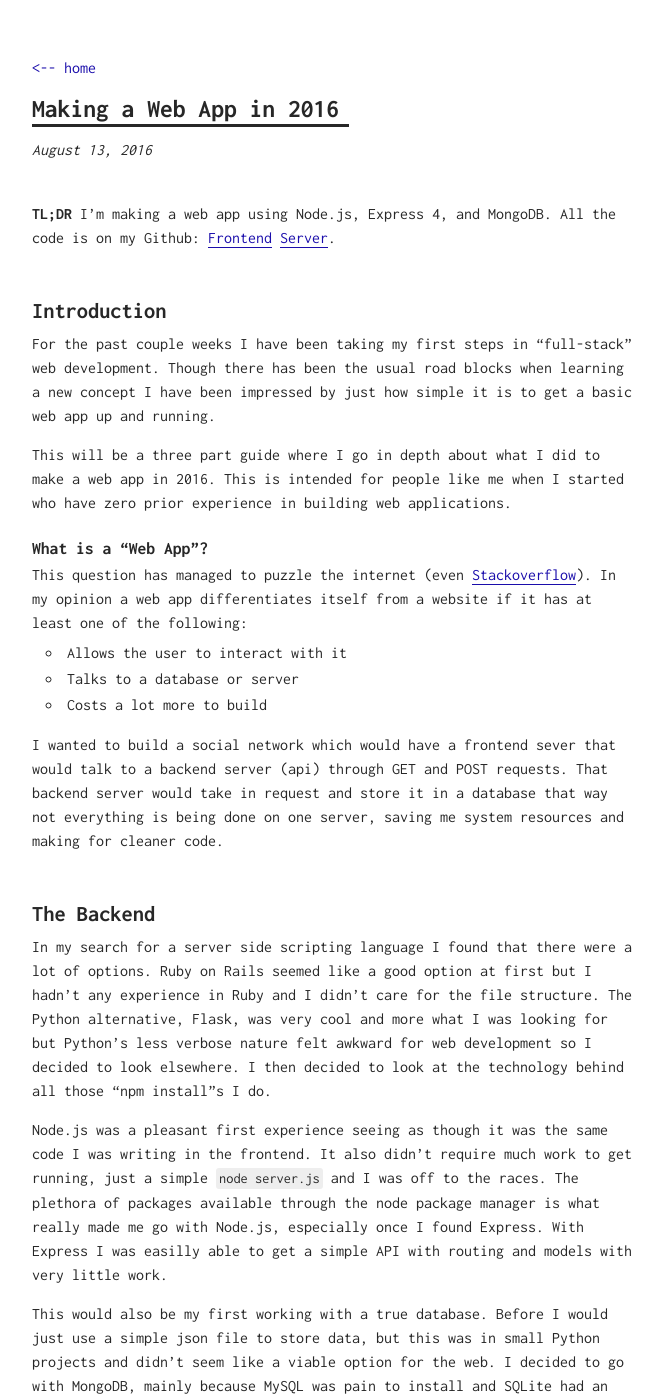
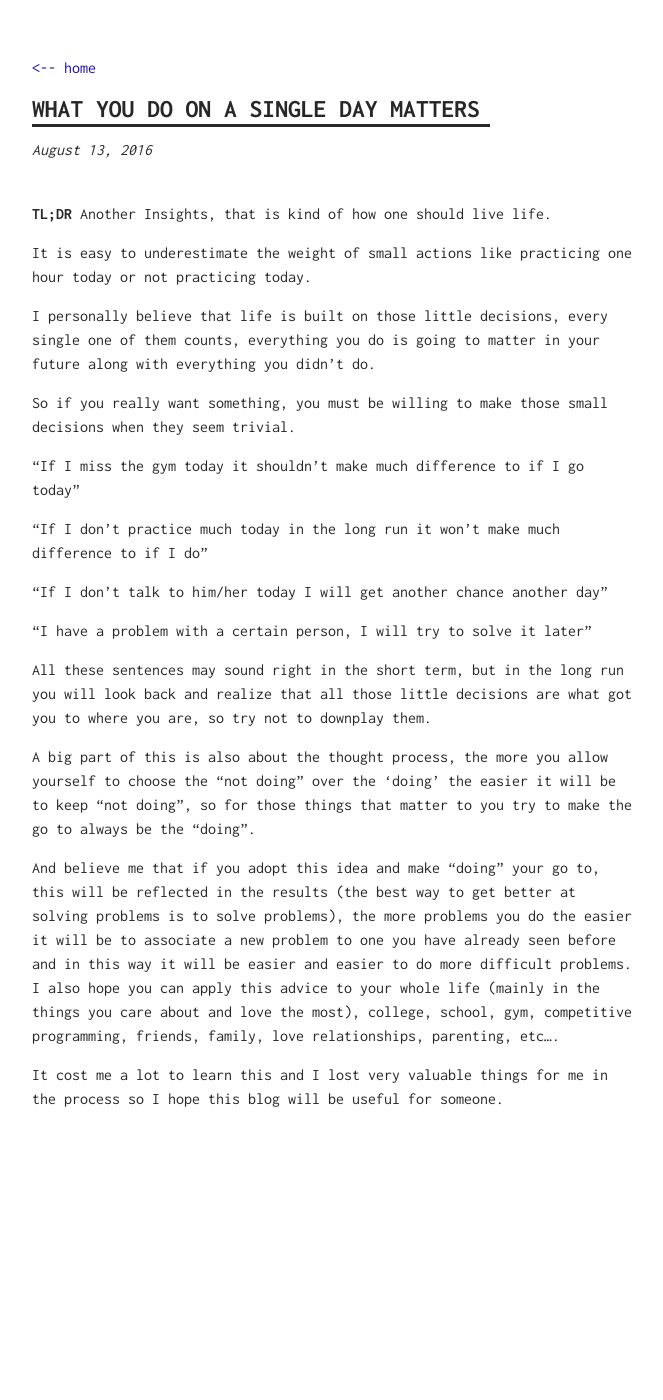
Before and after one commit to l19ux/l19ux.github.io, a Jekyll site: the page built from _posts/2016-08-13-web-app-in-2016.md, in a window 1280 px wide and 1400 px high. Shown: the whole window, without its empty margins (308-971 px from the left). Built offline with Jekyll 4.4.1, drawn with Linux system fonts in a browser that asks for light colours; some of the changed text lies outside the part shown.

Commit message:
Update 2016-08-13-web-app-in-2016.md

```diff
--- a/_posts/2016-08-13-web-app-in-2016.md
+++ b/_posts/2016-08-13-web-app-in-2016.md
@@ -1,62 +1,28 @@
 ---
 layout: post
-title: Making a Web App in 2016
+title: WHAT YOU DO ON A SINGLE DAY MATTERS
 ---
 
-**TL;DR** I'm making a web app using Node.js, Express 4, and MongoDB. All the code is on my Github: [Frontend](https://github.com/getmicah/myapp-app) [Server](https://github.com/getmicah/myapp-api).
+**TL;DR** Another Insights, that is kind of how one should live life.
 
-# Introduction
-For the past couple weeks I have been taking my first steps in "full-stack" web development. Though there has been the usual road blocks when learning a new concept I have been impressed by just how simple it is to get a basic web app up and running.
+It is easy to underestimate the weight of small actions like practicing one hour today or not practicing today.
 
-This will be a three part guide where I go in depth about what I did to make a web app in 2016. This is intended for people like me when I started who have zero prior experience in building web applications.
+I personally believe that life is built on those little decisions, every single one of them counts, everything you do is going to matter in your future along with everything you didn't do.
 
-## What is a "Web App"?
-This question has managed to puzzle the internet (even [Stackoverflow](http://stackoverflow.com/questions/8694922/whats-the-difference-between-a-web-site-and-a-web-application)). In my opinion a web app differentiates itself from a website if it has at least one of the following:
+So if you really want something, you must be willing to make those small decisions when they seem trivial.
 
-* Allows the user to interact with it
-* Talks to a database or server
-* Costs a lot more to build
+"If I miss the gym today it shouldn't make much difference to if I go today"
 
-I wanted to build a social network which would have a frontend sever that would talk to a backend server (api) through GET and POST requests. That backend server would take in request and store it in a database that way not everything is being done on one server, saving me system resources and making for cleaner code.
+"If I don't practice much today in the long run it won't make much difference to if I do"
 
+"If I don't talk to him/her today I will get another chance another day"
 
-# The Backend
-In my search for a server side scripting language I found that there were a lot of options. Ruby on Rails seemed like a good option at first but I hadn't any experience in Ruby and I didn't care for the file structure. The Python alternative, Flask, was very cool and more what I was looking for but Python's less verbose nature felt awkward for web development so I decided to look elsewhere. I then decided to look at the technology behind all those "npm install"s I do.
+"I have a problem with a certain person, I will try to solve it later"
 
-Node.js was a pleasant first experience seeing as though it was the same code I was writing in the frontend. It also didn't require much work to get running, just a simple `node server.js` and I was off to the races. The plethora of packages available through the node package manager is what really made me go with Node.js, especially once I found Express. With Express I was easilly able to get a simple API with routing and models with very little work.
+All these sentences may sound right in the short term, but in the long run you will look back and realize that all those little decisions are what got you to where you are, so try not to downplay them.
 
-This would also be my first working with a true database. Before I would just use a simple json file to store data, but this was in small Python projects and didn't seem like a viable option for the web. I decided to go with MongoDB, mainly because MySQL was pain to install and SQLite had an unappealing name. Not suprisingly there was also an excellent Node.js package called mongoose (I'm a sucker for good names). With mongoose I was able to connect my Node.js server to a Mongo database with ease.
+A big part of this is also about the thought process, the more you allow yourself to choose the “not doing” over the ‘doing’ the easier it will be to keep “not doing”, so for those things that matter to you try to make the go to always be the “doing”.
 
-# The Frontend
-Once I had a solid backend api it was time for the frontend. Now I could just use basic HTML and use basic xmlhttprequest with client-side Javascript, but I had really enjoyed working with Node.js and Express in the backend so I decided to give it a go on the frontend server. The npm had lots of awesome templating engines, such as [express-handlebars](https://github.com/ericf/express-handlebars), which allowed me to easily render data in my Express routes.
+And believe me that if you adopt this idea and make “doing” your go to, this will be reflected in the results (the best way to get better at solving problems is to solve problems), the more problems you do the easier it will be to associate a new problem to one you have already seen before and in this way it will be easier and easier to do more difficult problems. I also hope you can apply this advice to your whole life (mainly in the things you care about and love the most), college, school, gym, competitive programming, friends, family, love relationships, parenting, etc....
 
-At the moment I won't be using any sort of Javascript library but I will more than likely use React at some point. The frontend mainly consists of handlebar templates rendering as html and good old [modular Javascript](https://www.youtube.com/watch?v=HkFlM73G-hk&list=PLoYCgNOIyGABs-wDaaxChu82q_xQgUb4f) for any user interaction that can't be done through Express routing. I plan to include some sort of Sass plugin for the templates but that shouldn't be a problem.
-
-For authentication, [passport](http://passportjs.org/) in the frontend and [bcrypt](https://github.com/ncb000gt/node.bcrypt.js/) in the backend was the way to go. Passport made local and social logins very easy because of its login "Strategies", all of which are easily accessible through npm. Though when using this setup you really need to have SSL encryption between the two servers and a proper firewall setup.
-
-# Recap
-Now that I have explained in detail all of the technologies I will be using to construct a web application I wanted to give a quick over view of what we will be running on both the server and client machines.
-
-You may notice that this is very similair to a [MEAN](http://mean.io/) stack but I recomend that you just install whatever you need to as you go instead of being stuck with a "stack". You might want to use a different database or even use a different routing framework such as [Koa](http://koajs.com).
-
-*Server*:
-
-* Node.js - main scripting language
-* Express - routing http requests
-* MongoDB - document database
-* Mongoose - mongodb modeling for node
-* bcrypt - password hashing and authentication
-
-*Client*:
-
-* Node.js - main scripting language
-* Express - routing users based on url
-* Passport - local and social authentication
-* request.js - simple http requests to server
-* Handlebars - rendering data from express
-
-All the code is on my Github.
-
-Server: [https://github.com/getmicah/myapp-api](https://github.com/getmicah/myapp-api)
-
-Client: [https://github.com/getmicah/myapp-app](https://github.com/getmicah/myapp-app)
+It cost me a lot to learn this and I lost very valuable things for me in the process so I hope this blog will be useful for someone.
```
